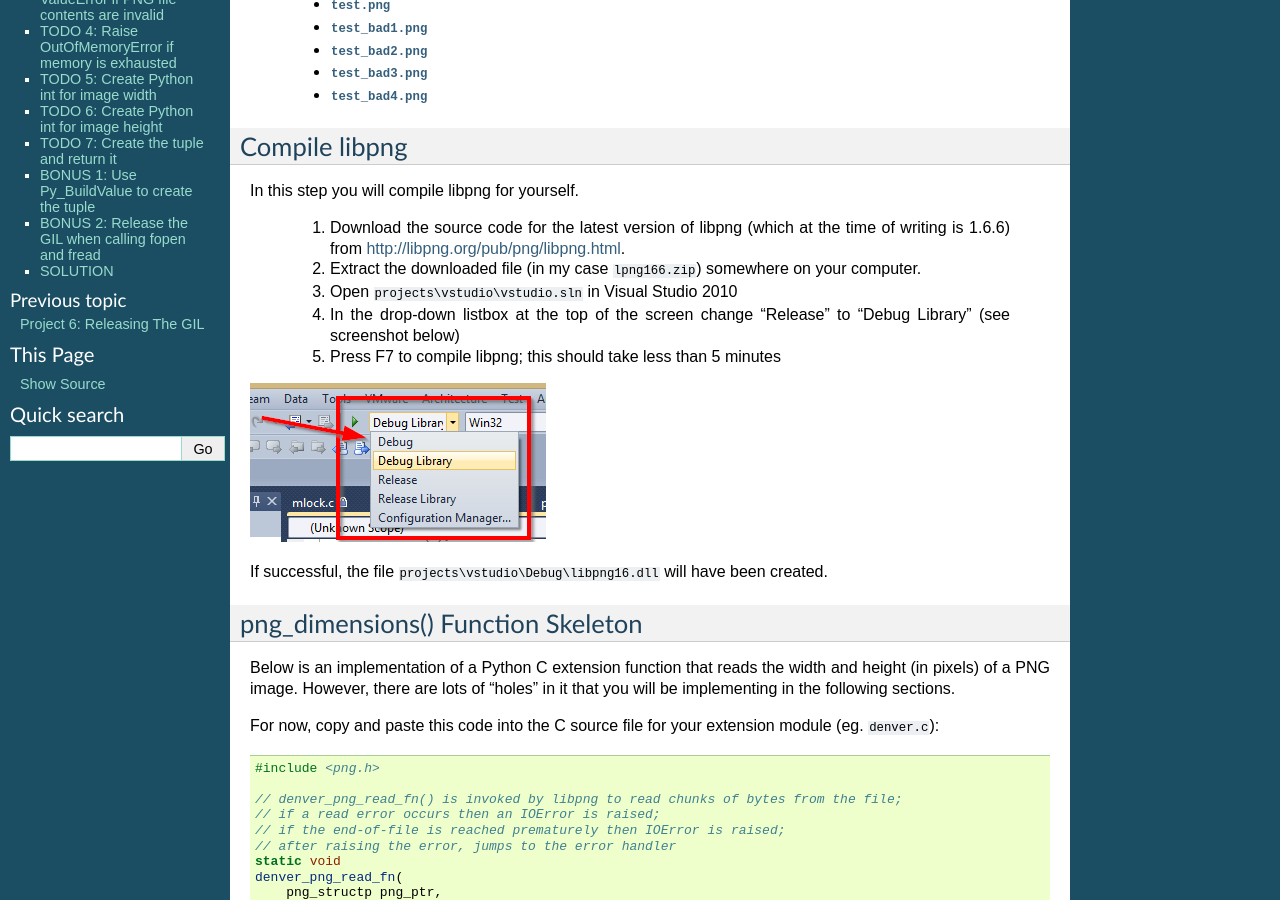
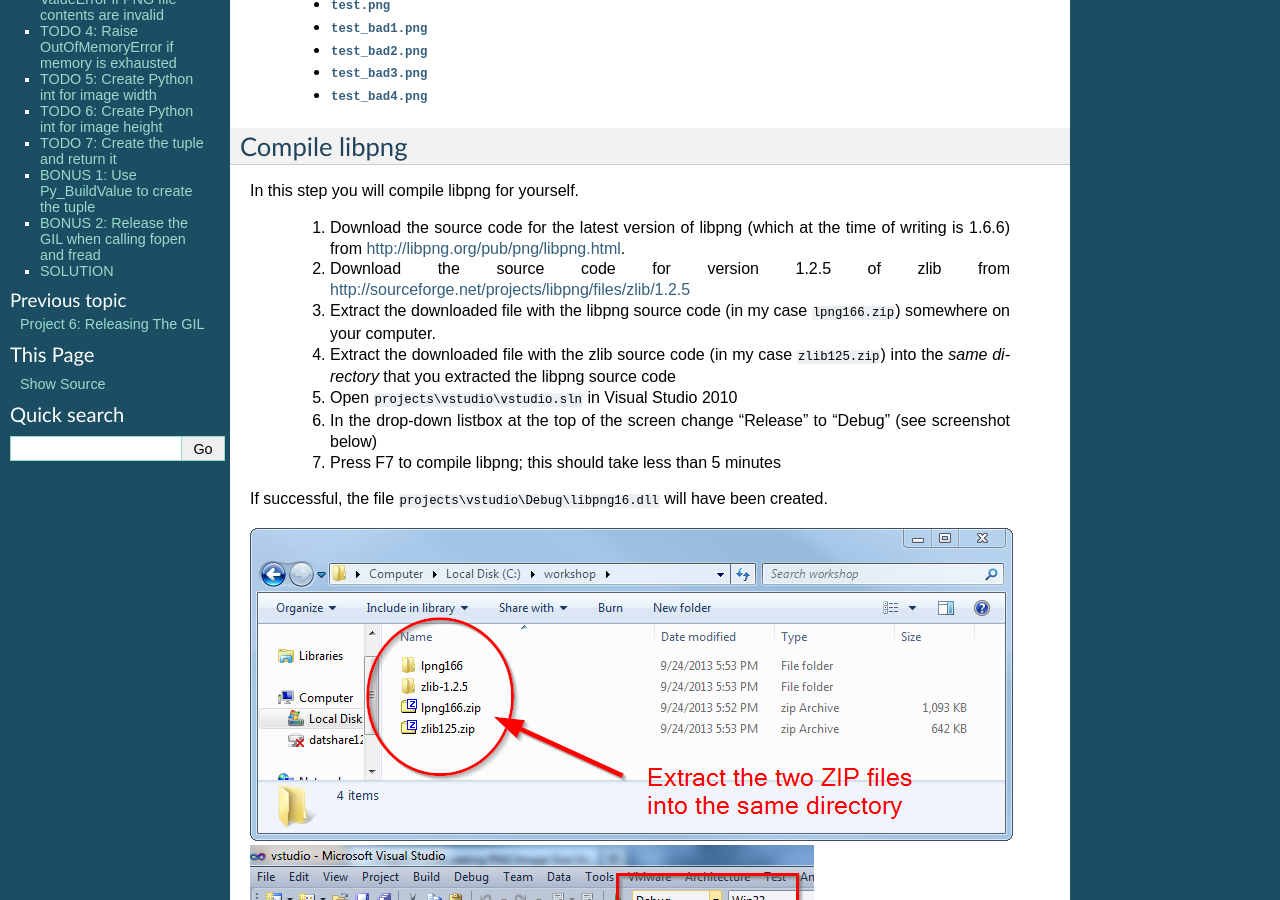
Before and after one commit to sleepydragonsw/PyCExtWorkshop, a Sphinx documentation site: the page built from doc/project7.rst, in a window 1280 px wide and 900 px high, scrolled down 307 px. Built offline with Sphinx 7.4.7, drawn with Linux system fonts in a browser that asks for light colours.

Commit message:
project7: added instructions for zlib

```diff
--- a/doc/project7.rst
+++ b/doc/project7.rst
@@ -30,19 +30,26 @@
   1. Download the source code for the latest version of libpng
      (which at the time of writing is 1.6.6)
      from http://libpng.org/pub/png/libpng.html.
-  2. Extract the downloaded file
+  2. Download the source code for version 1.2.5 of zlib
+     from http://sourceforge.net/projects/libpng/files/zlib/1.2.5
+  3. Extract the downloaded file with the libpng source code
      (in my case ``lpng166.zip``)
      somewhere on your computer.
-  3. Open ``projects\vstudio\vstudio.sln`` in Visual Studio 2010
-  4. In the drop-down listbox at the top of the screen
-     change "Release" to "Debug Library"
+  4. Extract the downloaded file with the zlib source code
+     (in my case ``zlib125.zip``)
+     into the *same directory* that you extracted the libpng source code
+  5. Open ``projects\vstudio\vstudio.sln`` in Visual Studio 2010
+  6. In the drop-down listbox at the top of the screen
+     change "Release" to "Debug"
      (see screenshot below)
-  5. Press F7 to compile libpng; this should take less than 5 minutes
-
-.. image:: images/BuildConfigScreenshot.png
+  7. Press F7 to compile libpng; this should take less than 5 minutes
 
 If successful, the file ``projects\vstudio\Debug\libpng16.dll``
 will have been created.
+
+.. image:: images/ZipFilesScreenshot.png
+
+.. image:: images/BuildConfigScreenshot.png
 
 
 png_dimensions() Function Skeleton
```
Also changed, not shown: doc/images/BuildConfigScreenshot.png, doc/images/ZipFilesScreenshot.png (added).
